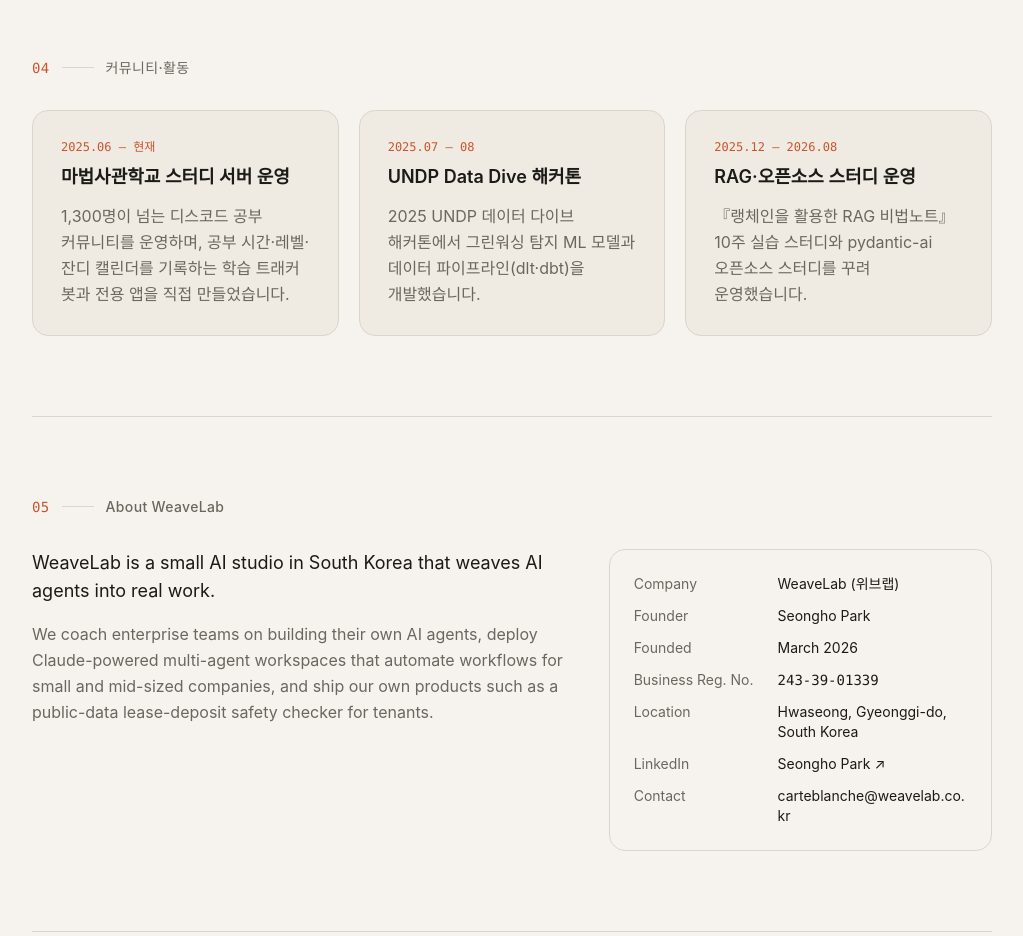
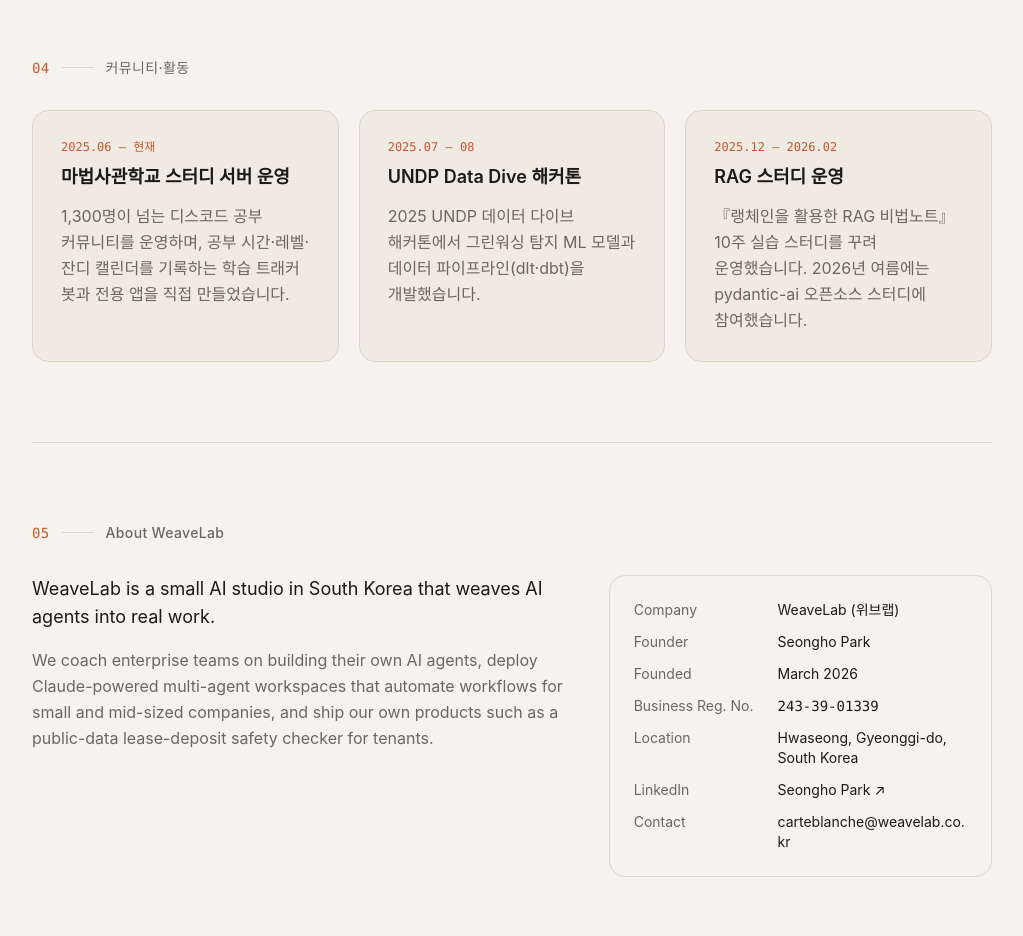
Before and after one commit to pakko-lab/weavelab-web, a Next.js app: page / in a window 1280 px wide. Shown: the part 3420-4356 px from the top of the page, without its empty margins (128-1151 px from the left). Built offline with nearby package versions, Linux system fonts and the light colour scheme; a web font is replaced by a local one.

Commit message:
스터디 활동 정정: RAG 스터디 운영, pydantic-ai 스터디는 참여
Co-Authored-By: Claude Opus 5.5 <noreply@anthropic.com>

```diff
--- a/app/page.tsx
+++ b/app/page.tsx
@@ -156,9 +156,9 @@ const activities = [
     body: "2025 UNDP 데이터 다이브 해커톤에서 그린워싱 탐지 ML 모델과 데이터 파이프라인(dlt·dbt)을 개발했습니다.",
   },
   {
-    title: "RAG·오픈소스 스터디 운영",
-    period: "2025.12 – 2026.08",
-    body: "『랭체인을 활용한 RAG 비법노트』 10주 실습 스터디와 pydantic-ai 오픈소스 스터디를 꾸려 운영했습니다.",
+    title: "RAG 스터디 운영",
+    period: "2025.12 – 2026.02",
+    body: "『랭체인을 활용한 RAG 비법노트』 10주 실습 스터디를 꾸려 운영했습니다. 2026년 여름에는 pydantic-ai 오픈소스 스터디에 참여했습니다.",
   },
 ];
 
```
